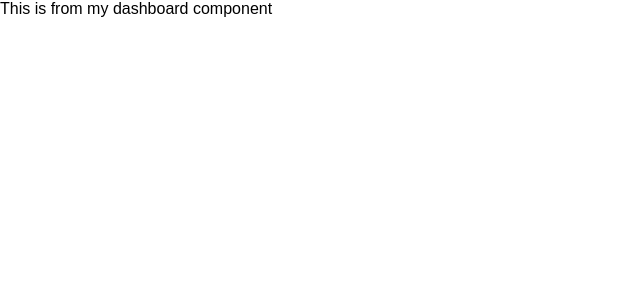
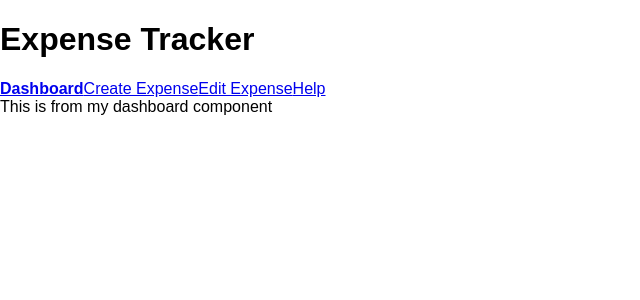
Before and after one commit to k-yomo/expense-tracker, a React app: page / in a window 1280 px wide. Shown: the top 300 px of the page, without its empty margins (0-640 px from the left). Built offline with nearby package versions, Linux system fonts and the light colour scheme.

Commit message:
Create header and add nav links to it

```diff
--- a/src/index.js
+++ b/src/index.js
@@ -1,6 +1,6 @@
 import React from 'react';
 import ReactDOM from 'react-dom';
-import { BrowserRouter, Route, Switch } from 'react-router-dom';
+import { BrowserRouter, Route, Switch, Link, NavLink } from 'react-router-dom';
 import './styles/index.css';
 import App from './App';
 import registerServiceWorker from './registerServiceWorker';
@@ -31,8 +31,18 @@ const HelpPage = () => (
 
 const NotFoundPage = () => (
   <div>
-    404!
+    404! - <Link to="/">Go Home</Link>
   </div>
+);
+
+const Header = () => (
+  <header>
+    <h1>Expense Tracker</h1>
+    <NavLink to="/" activeClassName="is-active" exact={true}>Dashboard</NavLink>
+    <NavLink to="/create" activeClassName="is-active">Create Expense</NavLink>
+    <NavLink to="/edit" activeClassName="is-active">Edit Expense</NavLink>
+    <NavLink to="/help" activeClassName="is-active">Help</NavLink>
+  </header>
 );
 
 
@@ -40,6 +50,8 @@ const NotFoundPage = () => (
 
 const routes = (
   <BrowserRouter>
+    <div>
+      <Header />
       <Switch>
         <Route path="/" component={ExpenseDashboardPage} exact={true} />
         <Route path="/create" component={AddExpensePage} />
@@ -47,6 +59,7 @@ const routes = (
         <Route path="/help" component={HelpPage} />
         <Route component={NotFoundPage} />
       </Switch>
+    </div>
   </BrowserRouter>
 );
 
--- a/src/styles/base/_base.scss
+++ b/src/styles/base/_base.scss
@@ -14,3 +14,7 @@ button {
 button:disabled {
   cursor: default;
 }
+
+.is-active {
+  font-weight: bold;
+}
--- a/src/styles/index.css
+++ b/src/styles/index.css
@@ -11,6 +11,9 @@ button {
 button:disabled {
   cursor: default; }
 
+.is-active {
+  font-weight: bold; }
+
 body {
   margin: 0;
   padding: 0;
```
Lines whose indentation alone changed are shown as unchanged.
